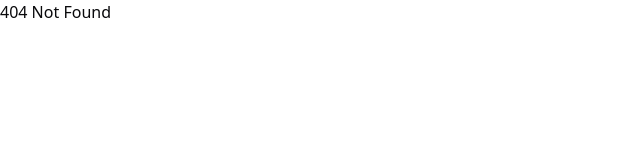
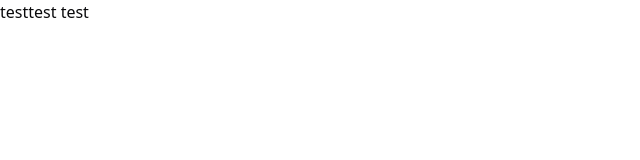
Before and after one commit to scla-sagauniv/Location-information-stamp-app, a React (Vite) app: page /test in a window 1280 px wide. Before the commit this address had no page. Shown: the top 160 px of the page, without its empty margins (0-640 px from the left). Built offline with nearby package versions, Linux system fonts and the light colour scheme.

Commit message:
add: Test.tsxを追加

```diff
--- a/src/App.tsx
+++ b/src/App.tsx
@@ -2,6 +2,7 @@ import './App.css';
 import { BrowserRouter, Route, Routes } from 'react-router-dom';
 import GPS from '@/pages/GPS';
 import Page404 from '@/pages/Page404';
+import Test from '@/pages/Test';
 
 function App() {
 	return (
@@ -10,6 +11,7 @@ function App() {
 				<BrowserRouter>
 					<Routes>
 						<Route path="/" element={<GPS />} />
+						<Route path="/test" element={<Test />} />
 						<Route path="*" element={<Page404 />} />
 					</Routes>
 				</BrowserRouter>
--- /dev/null
+++ b/src/pages/Test.tsx
@@ -0,0 +1,13 @@
+
+
+function Test() {
+
+	return (
+		<p>
+            testtest
+			test
+        </p>
+	);
+}
+
+export default Test;
```
